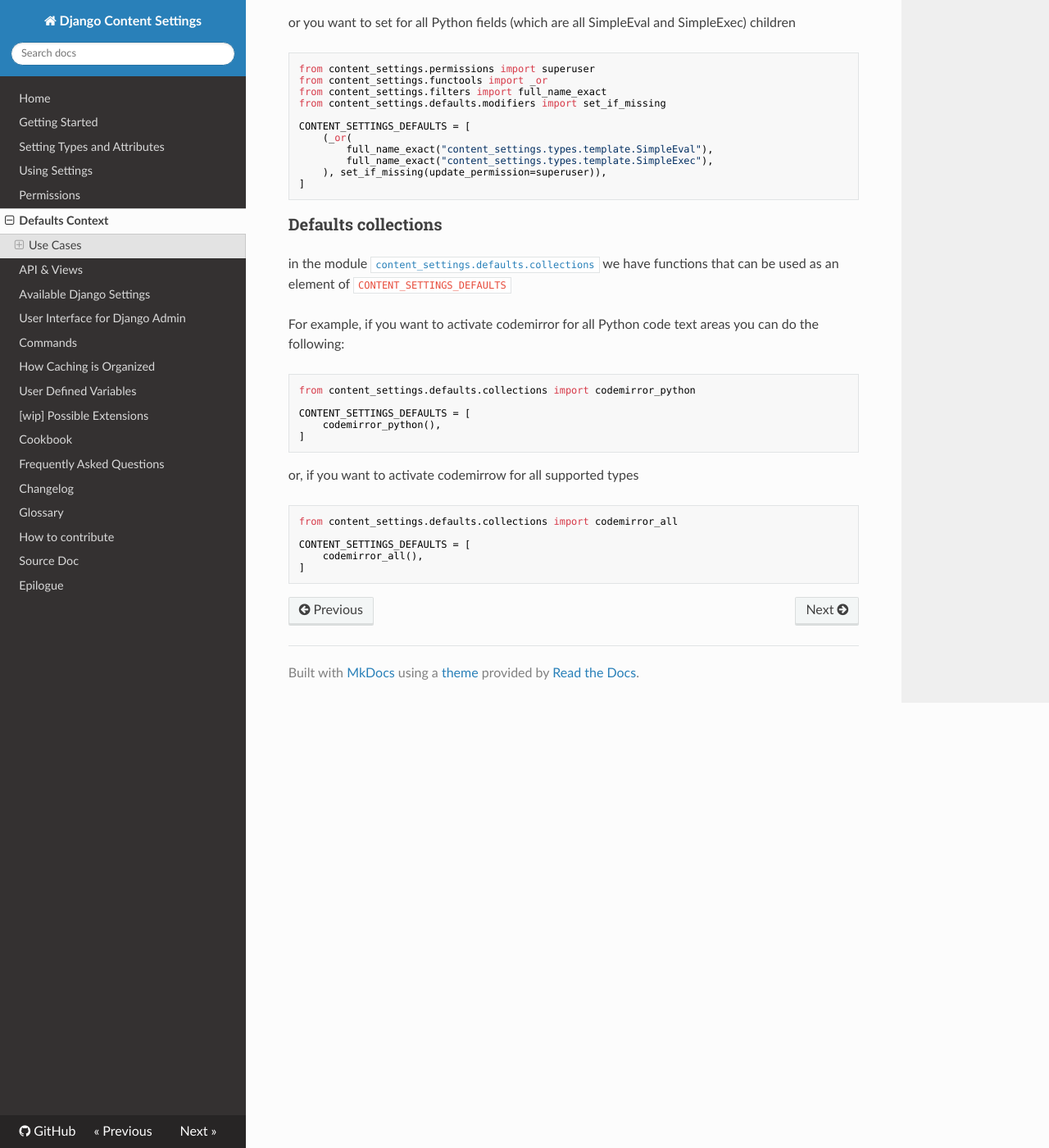
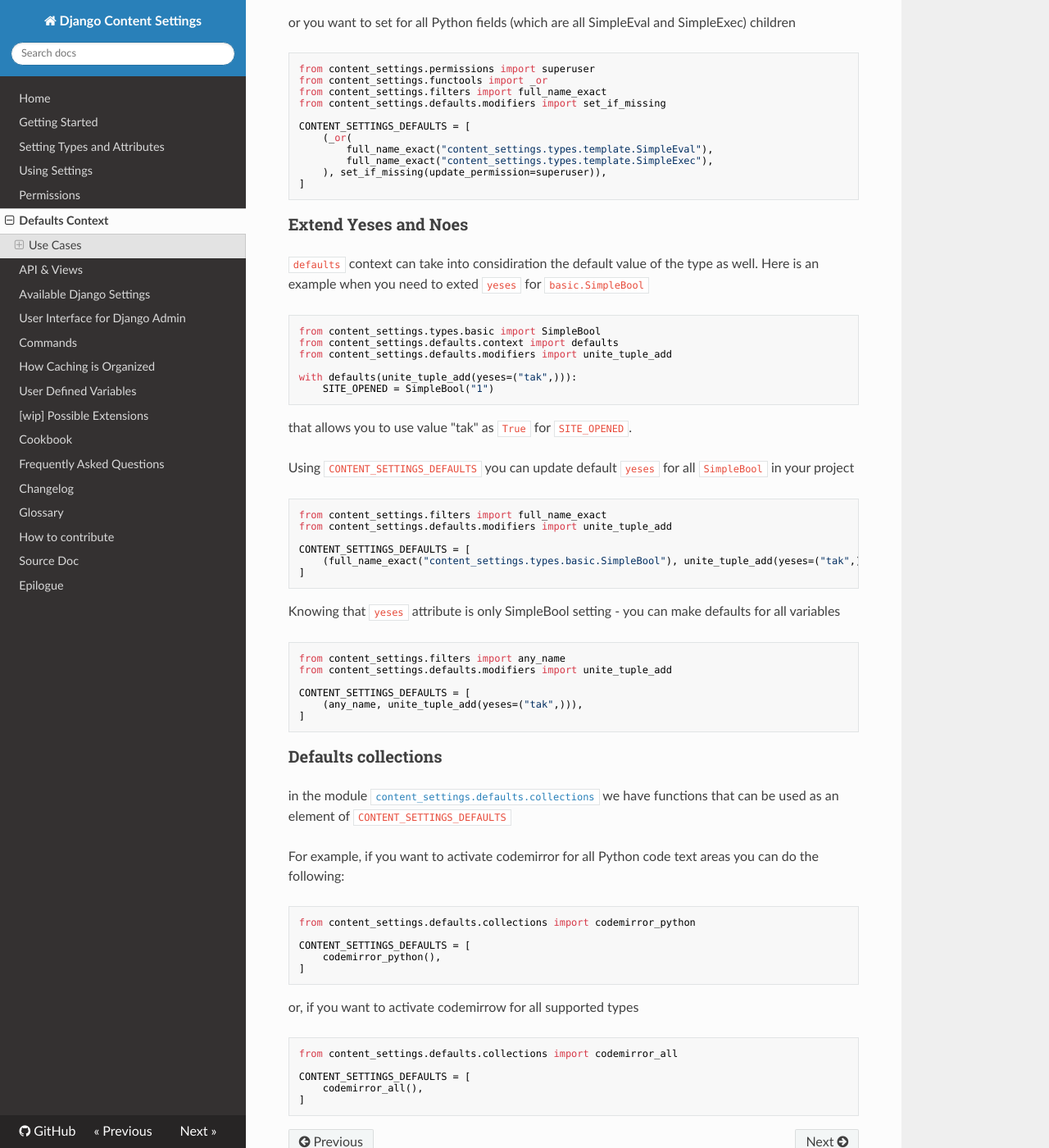
Before and after one commit to occipital/django-content-settings, an MkDocs documentation site: the page built from docs/defaults.md, in a window 1280 px wide and 1400 px high, scrolled down 3308 px. Shown: the whole window at 82% size. Built offline with MkDocs 1.6.1, drawn with Linux system fonts in a browser that asks for light colours; nearby versions of some CDN libraries.

Commit message:
docs: you can now extend `yeses` and `noes` into `CONTENT_SETTINGS_DEFAULTS` #30

````diff
--- a/docs/defaults.md
+++ b/docs/defaults.md
@@ -160,6 +160,43 @@ CONTENT_SETTINGS_DEFAULTS = [
 ]
 ```
 
+### Extend Yeses and Noes
+
+`defaults` context can take into considiration the default value of the type as well. Here is an example when you need to exted `yeses` for `basic.SimpleBool`
+
+```python
+from content_settings.types.basic import SimpleBool
+from content_settings.defaults.context import defaults
+from content_settings.defaults.modifiers import unite_tuple_add
+
+with defaults(unite_tuple_add(yeses=("tak",))):
+    SITE_OPENED = SimpleBool("1")
+```
+
+that allows you to use value "tak" as `True` for `SITE_OPENED`.
+
+Using `CONTENT_SETTINGS_DEFAULTS` you can update default `yeses` for all `SimpleBool` in your project
+
+```python
+from content_settings.filters import full_name_exact
+from content_settings.defaults.modifiers import unite_tuple_add
+
+CONTENT_SETTINGS_DEFAULTS = [
+    (full_name_exact("content_settings.types.basic.SimpleBool"), unite_tuple_add(yeses=("tak",))),
+]
+```
+
+Knowing that `yeses` attribute is only SimpleBool setting - you can make defaults for all variables
+
+```python
+from content_settings.filters import any_name
+from content_settings.defaults.modifiers import unite_tuple_add
+
+CONTENT_SETTINGS_DEFAULTS = [
+    (any_name, unite_tuple_add(yeses=("tak",))),
+]
+```
+
 ### Defaults collections
 
 in the module [`content_settings.defaults.collections`](source.md#defaultscollections) we have functions that can be used as an element of `CONTENT_SETTINGS_DEFAULTS`
````
Also changed, not shown: docs/changelog.md (+2 -2 lines).
